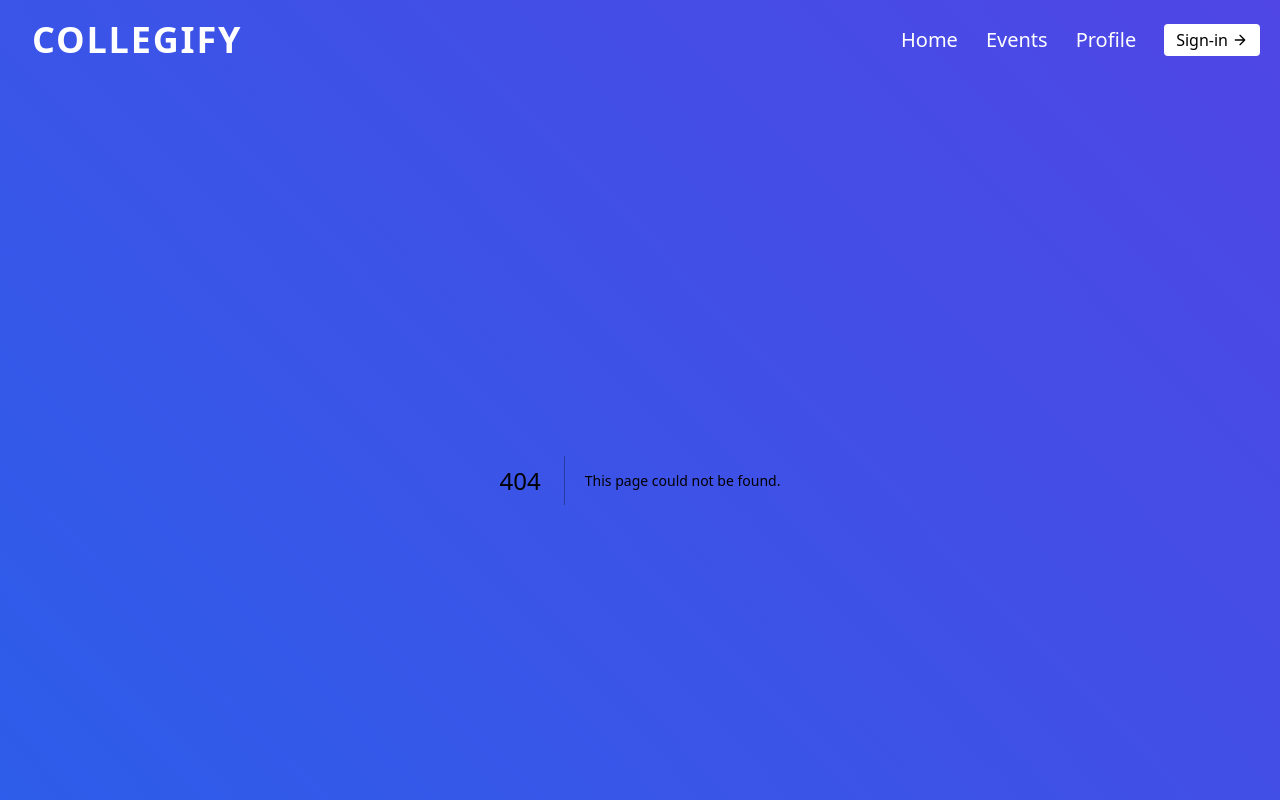
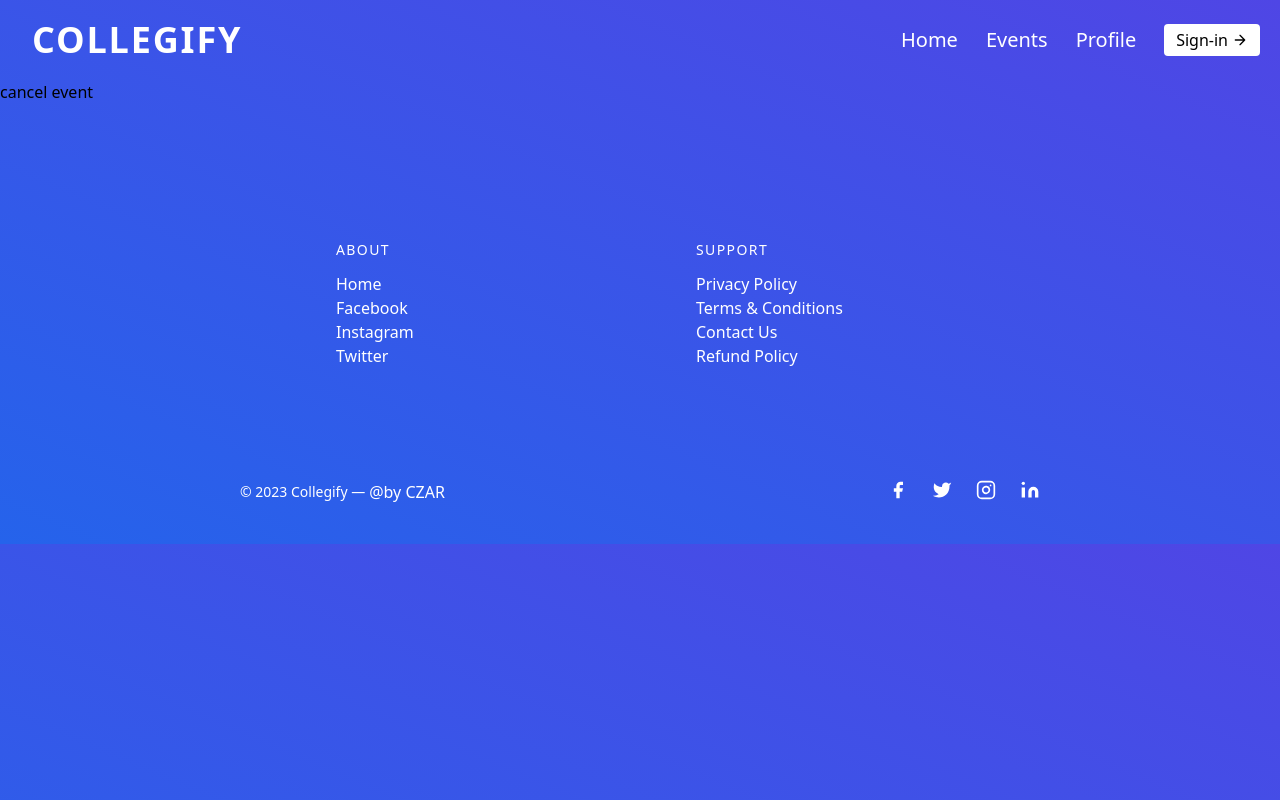
Before and after one commit to tanuj830/eventOrg, a Next.js app: page /create-event/registrations/cancel-event/1 in a window 1280 px wide. Before the commit this address had no page. Shown: the top 800 px of the page. Built offline with nearby package versions, Linux system fonts and the light colour scheme.

Commit message:
UI updation...!

```diff
--- /dev/null
+++ b/src/app/create-event/registrations/cancel-event/[slug]/page.tsx
@@ -0,0 +1,11 @@
+import React from 'react'
+
+const page = () => {
+  return (
+    <div>
+        cancel event
+    </div>
+  )
+}
+
+export default page
--- a/src/app/create-event/registrations/page.tsx
+++ b/src/app/create-event/registrations/page.tsx
@@ -10,9 +10,13 @@ import event from '@/app/events/[slug]/page'
 const page = () => {
 
   const [showModal, setShowModal] = useState(false)
+  const [cancelling, setCancelling] = useState(false)
 
   const toggleModal = () =>{
     setShowModal(!showModal)
+  }
+  const handleCancelEvent = () =>{
+    setCancelling(true)
   }
 
   return (<>
@@ -38,7 +42,17 @@ const page = () => {
               <Link href="#">Sort by Time</Link>
             </div >
             <div className='flex flex-col text-red-600 py-2 px-4  w-full'>
-              <Link href={"/cancel-event"}>Cancel Event</Link>
+              <Link onClick={handleCancelEvent} href="#">Cancel Event</Link>
+              {
+                cancelling ? <div className=''>
+                  <h6 className='text-lg font-medium my-2 text-gray-700'>Are you sure you want to cancel ?</h6>
+
+                  <div className='flex gap-2 items-center'>
+                  <button className='text-white bg-green-500 px-4 py-2 rounded-full'>Yes</button>
+                  <button className='text-white bg-red-500 px-4 py-2 rounded-full'>No</button>
+                  </div>
+                </div>:null
+              }
             </div >
           </div>
         </div>
```
